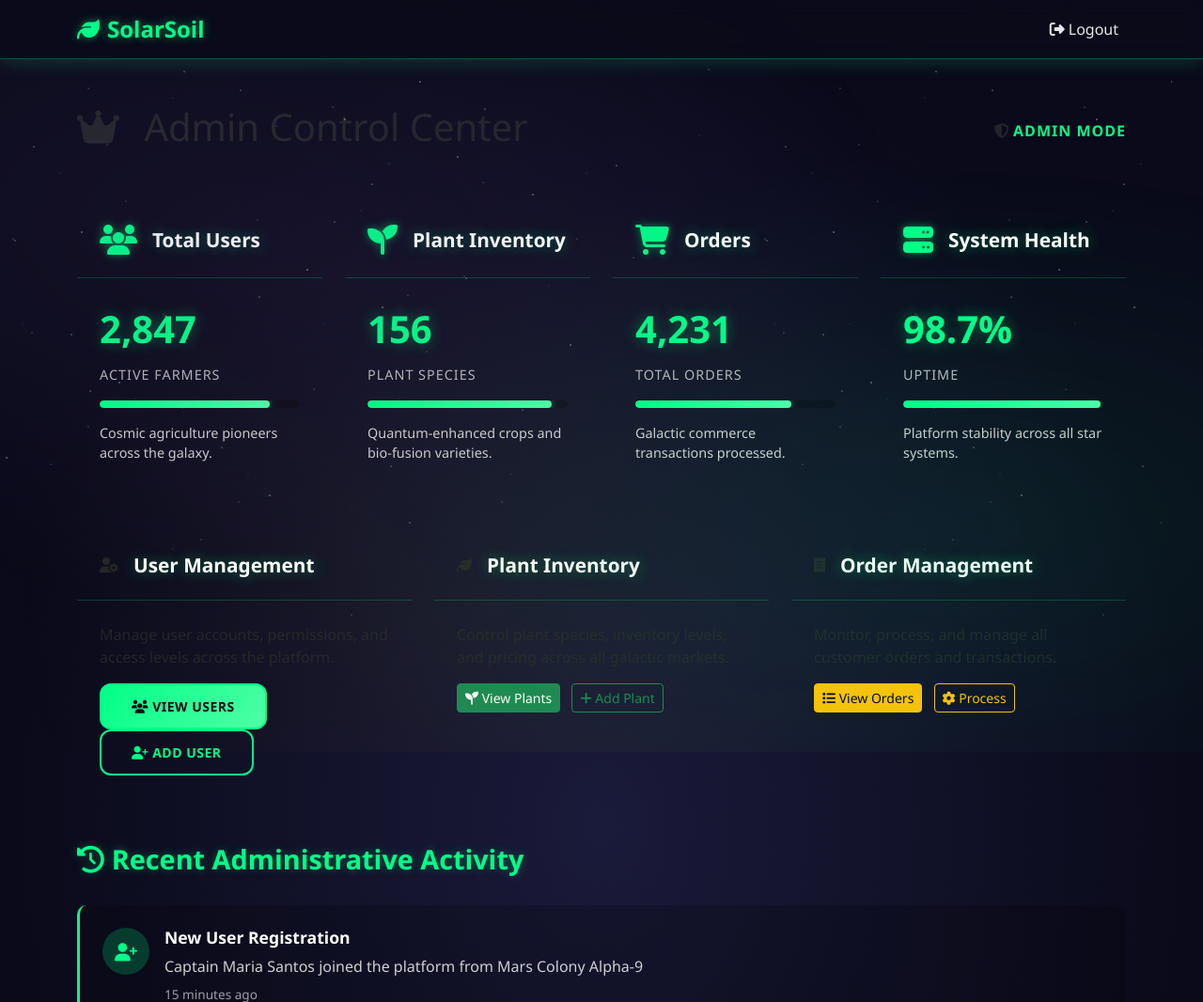
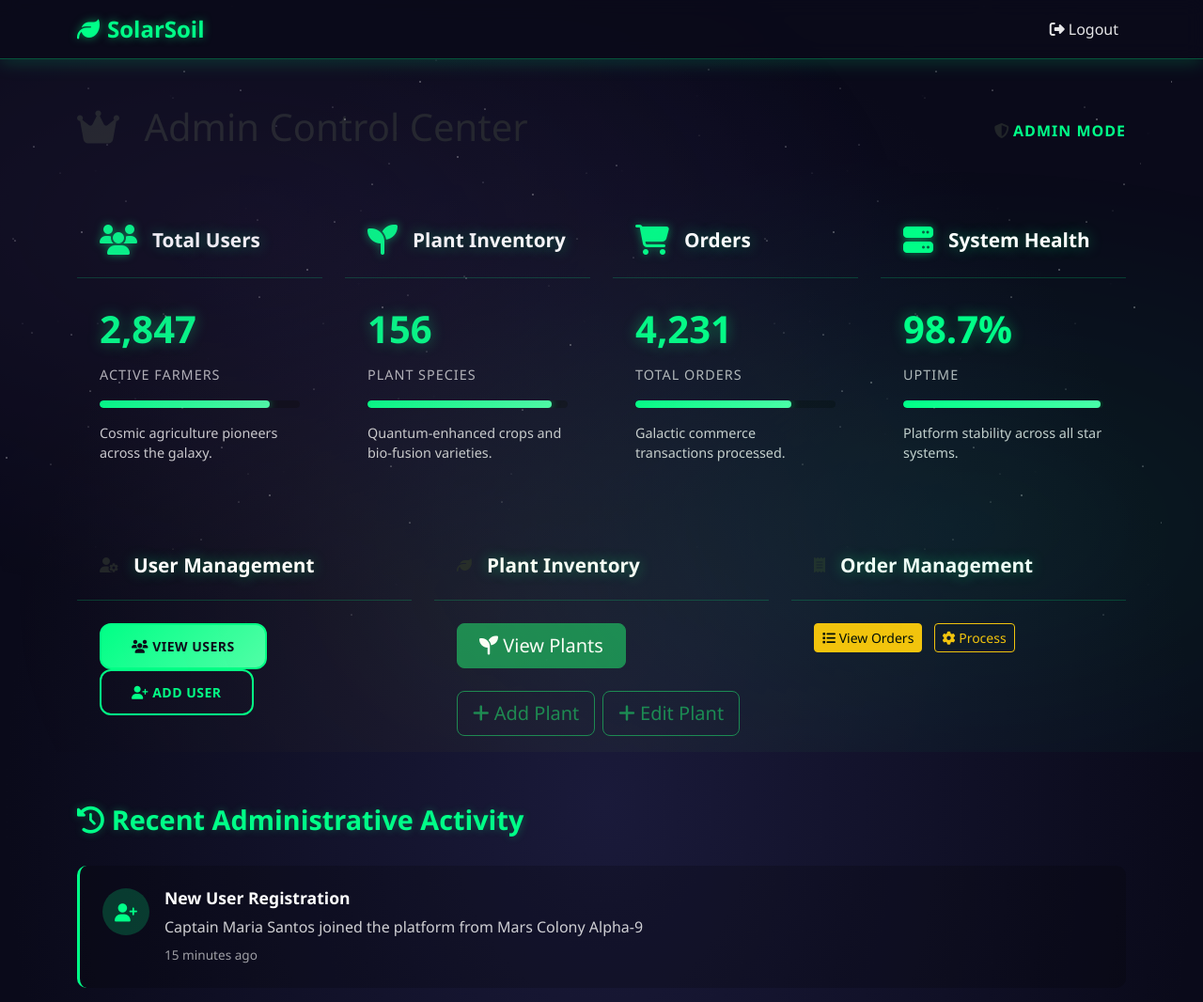
Before and after one commit to domadla/AD-SolarSoil, a PHP site: page /pages/Admin/index.php in a window 1280 px wide. Shown: the top 1066 px of the page at 94% size. Run offline with PHP 8.4, Linux system fonts and the light colour scheme.

Commit message:
chore: update admin page layout and improve modal integration

```diff
--- a/pages/Admin/index.php
+++ b/pages/Admin/index.php
@@ -129,7 +129,6 @@ ob_start();
                         <h3>User Management</h3>
                     </div>
                     <div class="card-body">
-                        <p>Manage user accounts, permissions, and access levels across the platform.</p>
                         <div class="action-buttons">
                             <button class="btn btn-primary btn-sm me-2" onclick="manageUsers()">
                                 <i class="fas fa-users"></i> View Users
@@ -150,14 +149,19 @@ ob_start();
                         <h3>Plant Inventory</h3>
                     </div>
                     <div class="card-body">
-                        <p>Control plant species, inventory levels, and pricing across all galactic markets.</p>
-                        <div class="action-buttons">
-                            <button class="btn btn-success btn-sm me-2" onclick="managePlants()">
+                        <div class="action-buttons d-flex flex-column align-items-start gap-2">
+                            <button class="btn btn-success btn-lg mb-3" style="min-width: 180px;"
+                                onclick="managePlants()">
                                 <i class="fas fa-seedling"></i> View Plants
                             </button>
-                            <button class="btn btn-outline-success btn-sm" onclick="addPlant()">
-                                <i class="fas fa-plus"></i> Add Plant
-                            </button>
+                            <div class="d-flex flex-row gap-2">
+                                <button class="btn btn-outline-success btn-lg" ; onclick="addPlant()">
+                                    <i class="fas fa-plus"></i> Add Plant
+                                </button>
+                                <button class="btn btn-outline-success btn-lg" ; onclick="editPlant()">
+                                    <i class="fas fa-plus"></i> Edit Plant
+                                </button>
+                            </div>
                         </div>
                     </div>
                 </div>
@@ -171,7 +175,6 @@ ob_start();
                         <h3>Order Management</h3>
                     </div>
                     <div class="card-body">
-                        <p>Monitor, process, and manage all customer orders and transactions.</p>
                         <div class="action-buttons">
                             <button class="btn btn-warning btn-sm me-2" onclick="manageOrders()">
                                 <i class="fas fa-list"></i> View Orders
@@ -280,6 +283,11 @@ include '../../layouts/page-layout.php';
             .then(response => response.text())
             .then(html => showAdminModal('Add Plant', html));
     }
+    function editPlant() {
+        fetch('../../components/admin/plant/edit-plant-modal.component.php')
+            .then(response => response.text())
+            .then(html => showAdminModal('Edit Plant', html));
+    }
     function manageOrders() {
         fetch('../../components/admin/order/view-order-modal.component.php')
             .then(response => response.text())
```
